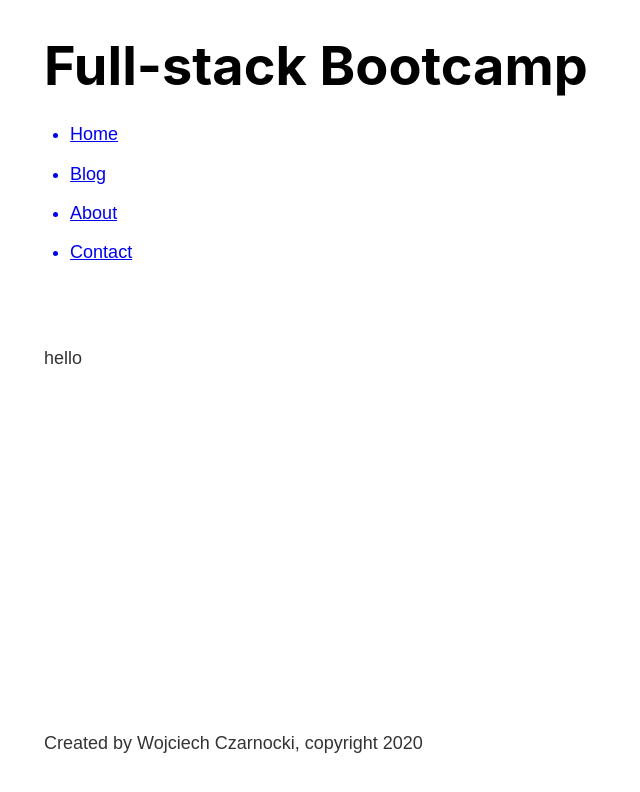
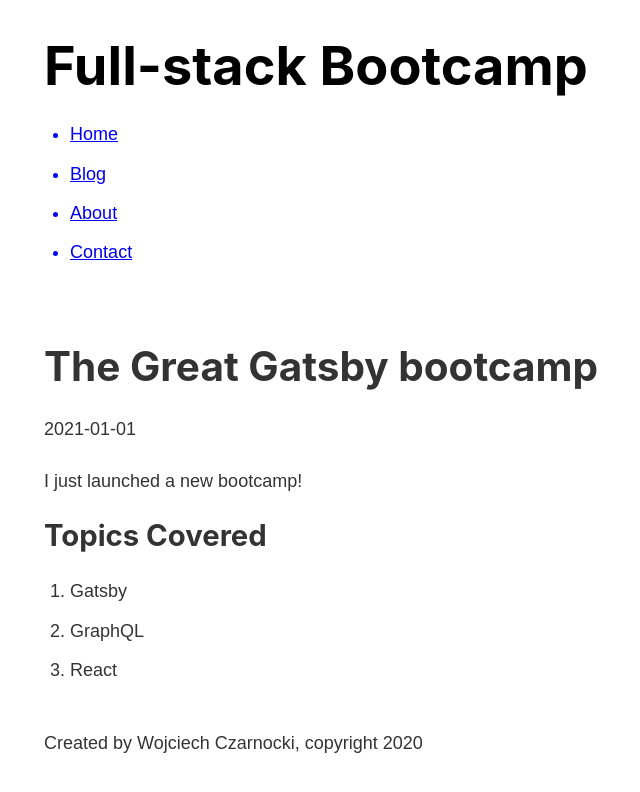
Before and after one commit to caren1/gatsby-intro, a Gatsby site: page /blog/gatsby in a window 1280 px wide. Shown: the whole page, without its empty margins (239-879 px from the left). Built offline with nearby package versions, Linux system fonts and the light colour scheme; Gatsby itself is replaced by a stand-in of ours.

Commit message:
dynamically populating the content with dynamic graphql query

```diff
--- a/src/templates/blog.js
+++ b/src/templates/blog.js
@@ -1,10 +1,28 @@
 import React from "react"
+import { graphql } from "gatsby"
 import Layout from "../components/layout"
 
-const Blog = () => {
+// we need dynamic graphql query to return us the appropriate data
+export const query = graphql`
+  query($slug: String!) {
+    markdownRemark(fields: { slug: { eq: $slug } }) {
+      frontmatter {
+        title
+        date
+      }
+      html
+    }
+  }
+`
+
+const Blog = props => {
   return (
     <Layout>
-        hello
+      <h1>{props.data.markdownRemark.frontmatter.title}</h1>
+      <p>{props.data.markdownRemark.frontmatter.date}</p>
+      <div
+        dangerouslySetInnerHTML={{ __html: props.data.markdownRemark.html }}
+      ></div>
     </Layout>
   )
 }
```
